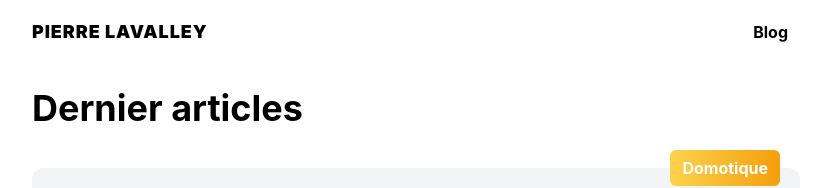
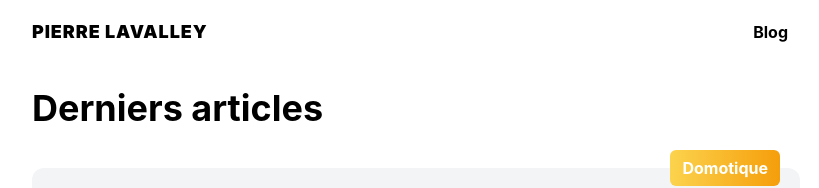
Before and after one commit to piRstone/personal-website, a Next.js app: page / in a window 1280 px wide. Shown: the top 188 px of the page, without its empty margins (224-1043 px from the left). Built offline with nearby package versions, Linux system fonts and the light colour scheme; a web font is replaced by a local one; what @tailwindcss/typography would draw is missing.

Commit message:
Fix typo

```diff
--- a/pages/index.tsx
+++ b/pages/index.tsx
@@ -24,7 +24,7 @@ const Home: FC<HomeProps> = ({ posts }) => {
             <Header />
             <main className="container mx-auto py-6">
                 <div className="max-w-screen-md mx-auto">
-                    <h2 className="font-bold text-4xl mb-10">Dernier articles</h2>
+                    <h2 className="font-bold text-4xl mb-10">Derniers articles</h2>
                     <div className="flex flex-col">
                         {posts.map((post) => (
                             <PostCard
```
